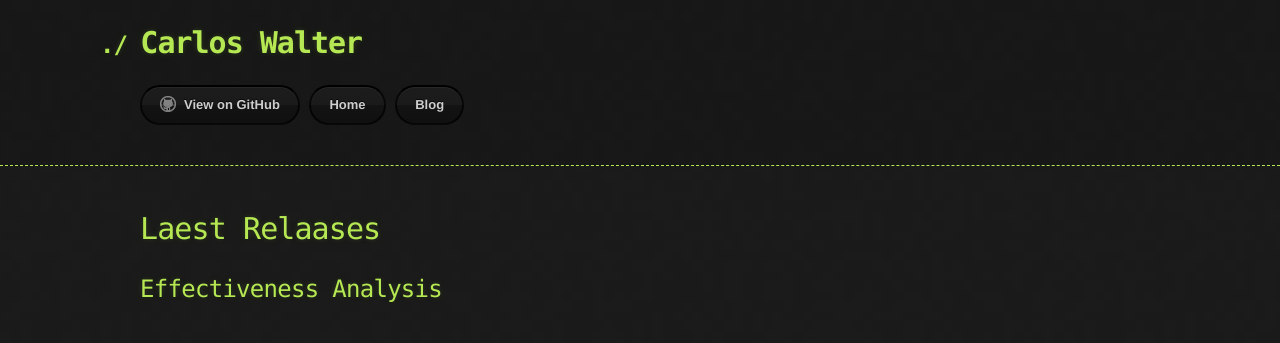
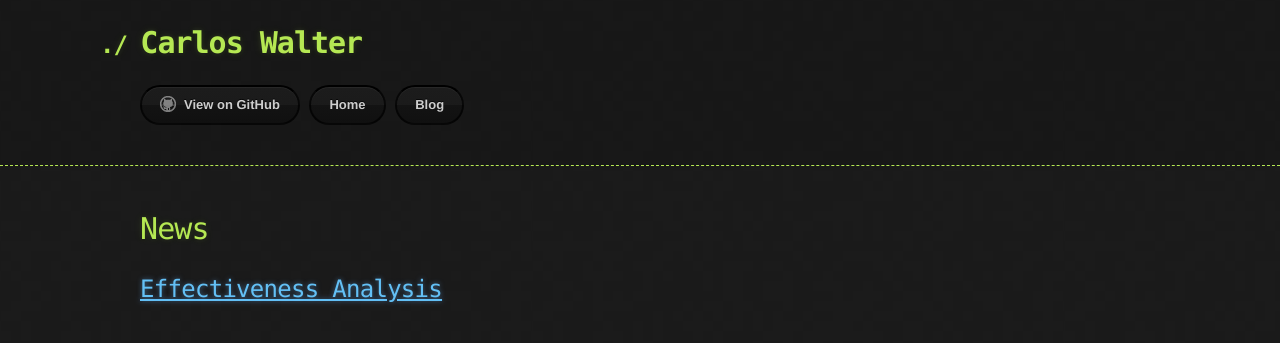
Before and after one commit to CarlosW1998/CarlosW1998.github.io, a Jekyll site: the page built from blogpage.md, in a window 1280 px wide. Shown: the top 343 px of the page. Built offline with Jekyll 4.4.1, drawn with Linux system fonts in a browser that asks for light colours; the repository's description, which GitHub fills in, is left out; our own code applies the rules of GitHub Pages for plain Markdown files.

Commit message:
add analisys

```diff
--- a/blogpage.md
+++ b/blogpage.md
@@ -2,6 +2,6 @@
 layout: default
 ---
 
-# Laest Relaases
+# News
 
-## Effectiveness Analysis
+## [Effectiveness Analysis](./news/EffectivenessAnalysis.html)
```
Also changed, not shown: news/EffectivenessAnalysis.md (added, +4 -0 lines).
